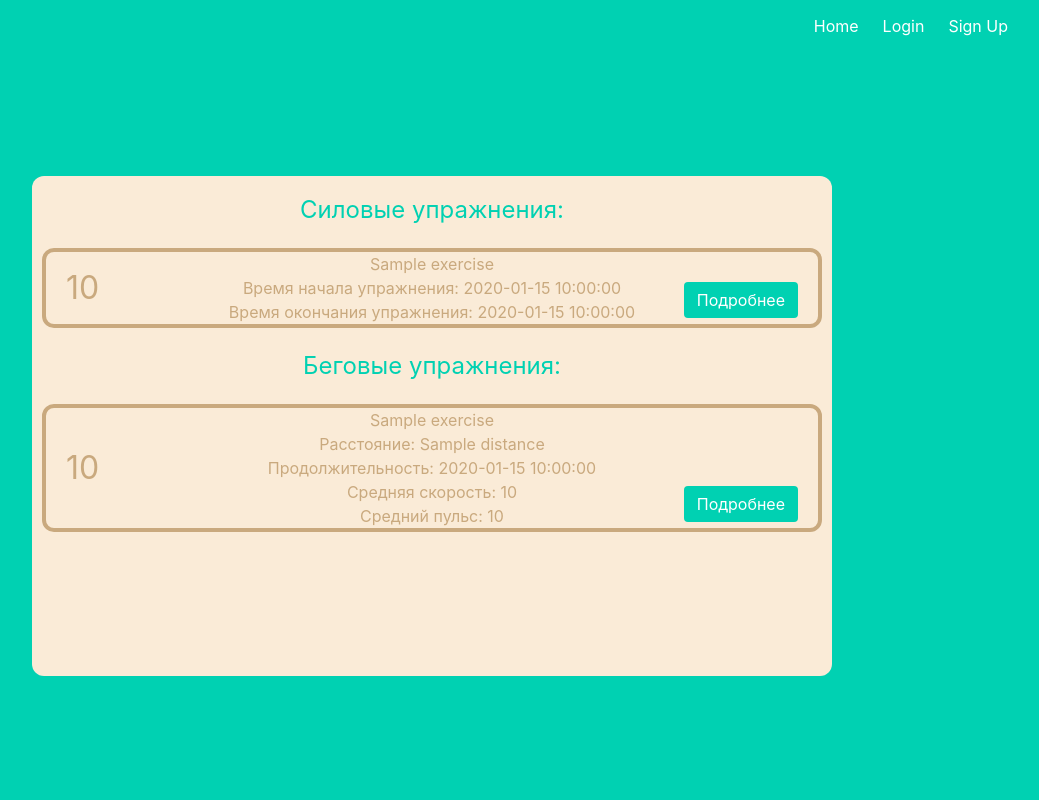
After one commit to DbnStr/Gym-Training-Tracking, a Flask app: template templates/exercises.html in a window 1280 px wide. The commit adds this page. Shown: the whole page, without its empty margins (208-1247 px from the left). Run offline with Flask 2, Linux system fonts and the light colour scheme; the template is opened without the code that fills it: most values are stand-ins (such as "Sample title", 1, 10 or a date in 2020); some libraries are stand-ins or nearby versions.

Commit message:
add exercises

```diff
--- a/app.py
+++ b/app.py
@@ -91,23 +91,28 @@
     running_exercises_data = db.execute_select_all_query('SELECT * FROM running_exercise WHERE trainingid={}'.format(training_id))
     strength_exercises_data = db.execute_select_all_query('SELECT * FROM strength_exercise WHERE trainingid={}'.format(training_id))
 
-    running_exercises, strength_exercises = [], []
+    running_exercises, strength_exercises = {}, {}
     for i in range(len(running_exercises_data)):
         running_exercise = RunningExercise(*running_exercises_data[i])
-        running_exercise.exercise_name = db.execute_select_one_query('SELECT name FROM running_exercise_type '
+        running_exercise.name = db.execute_select_one_query('SELECT name FROM running_exercise_type '
                                                        'WHERE runningexercisetypeid={}'.format(running_exercise.running_exercise_type_id))[0]
-        print(running_exercise.exercise_name)
-        running_exercises.append(running_exercise)
+        running_exercises[i] = running_exercise
     for i in range(len(strength_exercises_data)):
         strength_exercise = StrengthExercise(*strength_exercises_data[i])
-        strength_exercise.exercise_name = db.execute_select_one_query('SELECT name FROM strength_exercise_type '
+        strength_exercise.name = db.execute_select_one_query('SELECT name FROM strength_exercise_type '
                                                        'WHERE strengthexercisetypeid={}'.format(strength_exercise.strength_exercise_type_id))[0]
-        print(strength_exercise.exercise_name)
-        strength_exercises.append(strength_exercise)
-    print(strength_exercises)
-    print(running_exercises)
+        strength_exercises[i] = strength_exercise
+    return render_template('exercises.html', strength_exercises=strength_exercises, running_exercises=running_exercises, customer_id=customer_id, training_id=training_id)
+
+@app.route('/customers/<int:customer_id>/trainings/<int:training_id>/running_exercises/<int:exercise_id>')
+@login_required
+def get_approaches(customer_id, training_id, exercise_id):
+    approaches_data = db.execute_select_one_query('SELECT * FROM approach WHERE strengthexerciseid={}'.format(exercise_id))
+    approaches = {}
+    for i in range(len(approaches_data)):
+        approach = RunningExercise(*approaches_data[i])
+        approaches[i] = approach
     return "Success"
-
 
 @login_manager.unauthorized_handler
 def unauthorized_handler():
--- a/database/models/running_exercise.py
+++ b/database/models/running_exercise.py
@@ -2,7 +2,7 @@
 
 class RunningExercise(Model):
 
-    exercise_name = None
+    name = None
 
     def __init__(self, id, start_datetime, finish_datetime,
                  distance, time, average_speed, average_pulse,
--- a/database/models/strength_exercise.py
+++ b/database/models/strength_exercise.py
@@ -2,7 +2,7 @@
 
 class StrengthExercise(Model):
 
-    exercise_name = None
+    name = None
 
     def __init__(self, id, start_datetime, finish_datetime,
                  training_id, strength_exercise_type_id, trainer_id):
--- a/templates/base.html
+++ b/templates/base.html
@@ -8,20 +8,21 @@
     <title>Flask Auth Example</title>
     <link rel="stylesheet" href="https://cdnjs.cloudflare.com/ajax/libs/bulma/0.7.2/css/bulma.min.css" />
     <style>
-        .trainings {
+        .trainings, .exercises {
             overflow: auto;
             background-color: antiquewhite;
             margin: auto auto;
             width:800px;
-            height:500px
+            height:500px;
+            border-radius: 12px;
         }
 
-        .training {
+        .training, .strength_exercise, .running_exercise{
             font-size: medium;
             position: relative;
             color: #c9a97e;
             border: 4px solid #c9a97e;
-            border-radius: 10px;
+            border-radius: 12px;
             margin: 20px 10px;
         }
 
@@ -33,7 +34,23 @@
             display: inline-block;
         }
 
-        .training_data {
+        .strength_training_idx {
+            font-size: xx-large;
+            position: absolute;
+            bottom: 12px;
+            left: 20px;
+            display: inline-block;
+        }
+
+        .running_training_idx {
+            font-size: xx-large;
+            position: absolute;
+            bottom: 36px;
+            left: 20px;
+            display: inline-block;
+        }
+
+        .training_data, .exercise_data {
             display: inline-block;
             position: relative
         }
--- /dev/null
+++ b/templates/exercises.html
@@ -0,0 +1,40 @@
+{% extends "base.html" %}
+
+{% block content %}
+    <div class="exercises">
+        <h1 class="has-text-primary" style="color: #c9a97e; font-size: x-large; margin: 16px">Силовые упражнения:</h1>
+        <div class="strength_exercises">
+            {% for (idx, exercise) in strength_exercises.items() %}
+            <div class='strength_exercise'>
+                <div class="strength_training_idx">{{idx + 1}}</div>
+                <div class="exercise_data">
+                    <h2>{{exercise.exercise_name}}</h2>
+                    <h3>Время начала упражнения: {{ exercise.start_datetime }}</h3>
+                    <h3>Время окончания упражнения: {{ exercise.finish_datetime }}</h3>
+                </div>
+                <form class="training_more" action="{{ url_for('get_approaches', customer_id=customer_id,training_id=training_id, exercise_id=exercise.id) }}">
+                  <button class="button is-block is-primary is-normal is-fullwidth">Подробнее</button>
+                </form>
+            </div>
+            {% endfor %}
+        </div>
+        <h1 class="has-text-primary" style="color: #c9a97e; font-size: x-large; margin: 16px">Беговые упражнения:</h1>
+        <div class="running_exercises">
+            {% for (idx, exercise) in running_exercises.items() %}
+            <div class='running_exercise'>
+                <div class="running_training_idx">{{idx + 1}}</div>
+                <div class="exercise_data">
+                    <h2>{{exercise.exercise_name}}</h2>
+                    <h3>Расстояние: {{ exercise.distance }}</h3>
+                    <h3>Продолжительность: {{ exercise.time }}</h3>
+                    <h3>Средняя скорость: {{ exercise.average_speed }}</h3>
+                    <h3>Средний пульс: {{ exercise.average_pulse }}</h3>
+                </div>
+                <form class="training_more" action="{{ url_for('get_approaches', customer_id=customer_id,training_id=training_id, exercise_id=exercise.id) }}">
+                  <button class="button is-block is-primary is-normal is-fullwidth">Подробнее</button>
+                </form>
+            </div>
+            {% endfor %}
+        </div>
+    </div>
+{% endblock %}
```
